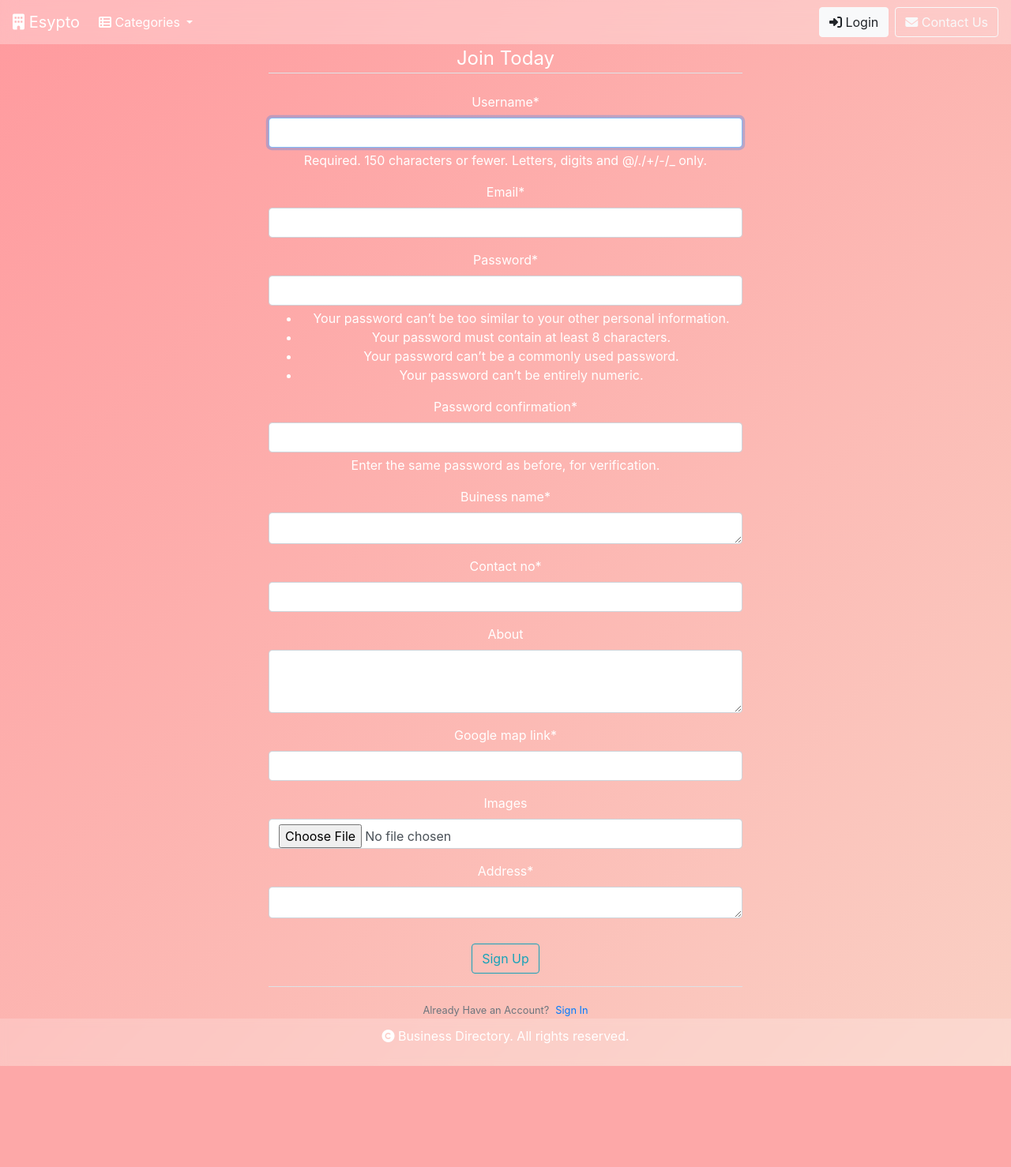
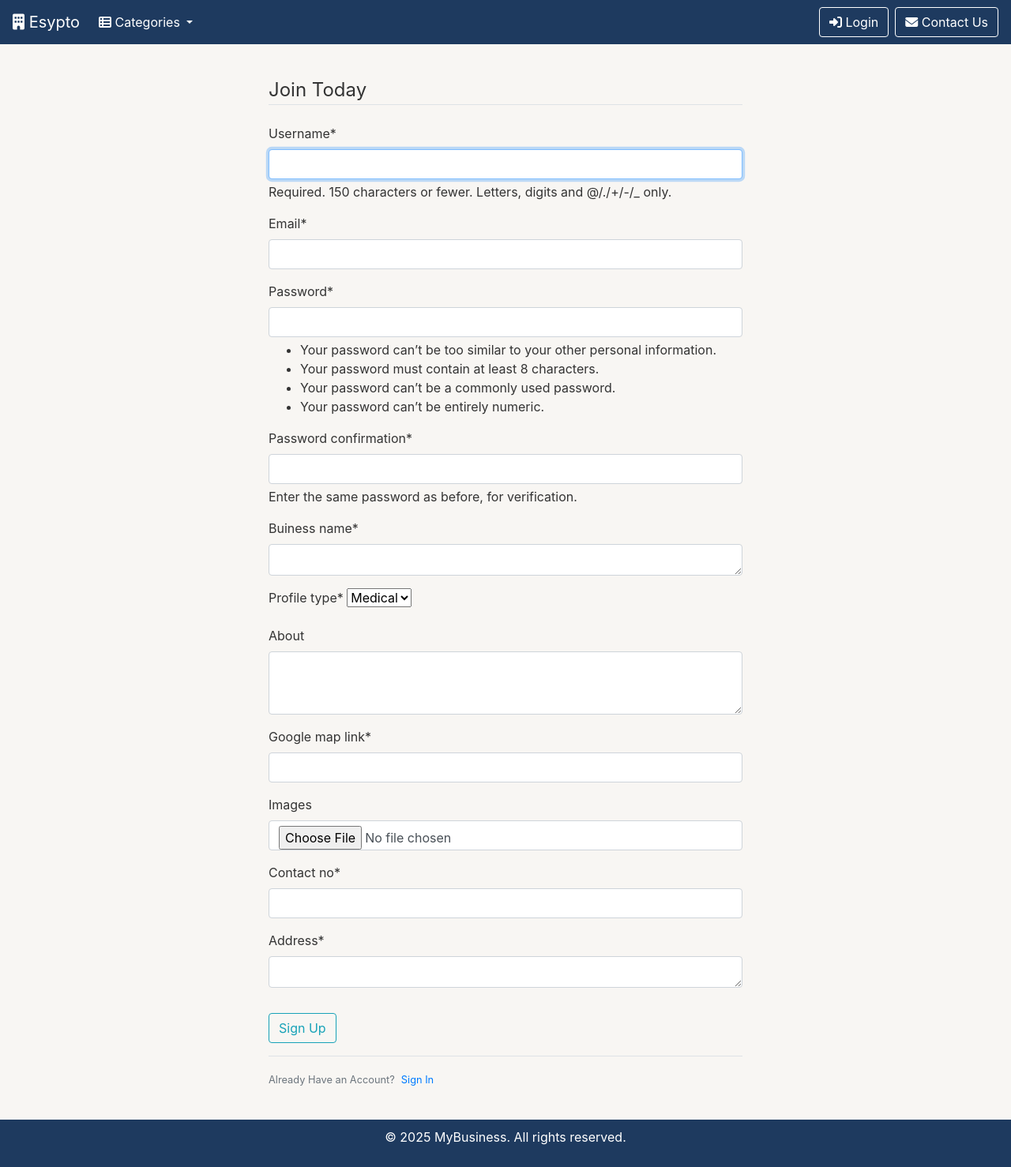
Before and after one commit to FawazMulla/BuissnessDirectory, a Django app: page /register/ in a window 1280 px wide. Shown: the whole page at 79% size. Before the commit the page ends 1350 px from the top, so only its background shows below. Run offline with Django 5.2, Linux system fonts and the light colour scheme; some libraries are stand-ins or nearby versions.

Commit message:
UpdateProfile
Made update profile and change theme

```diff
--- a/djangoproject/buisdict/templates/buisdict/base.html
+++ b/djangoproject/buisdict/templates/buisdict/base.html
@@ -13,36 +13,53 @@
 
     <style>
         body {
-            background: linear-gradient(135deg, #ff9a9e, #fad0c4);
-            color: #fff;
-            text-align: center;
+            background-color: #f8f6f3;
+            color: #333;
             min-height: 100vh;
             display: flex;
             flex-direction: column;
         }
+
         .navbar {
-            background: rgba(255, 255, 255, 0.3);
-            backdrop-filter: blur(10px);
+            background-color: #1e3a5f;
         }
-        .card {
-            background: rgba(255, 255, 255, 0.9);
-            color: #333;
-            border-radius: 10px;
-            padding: 20px;
+
+        .navbar-brand, .navbar-nav .nav-link, .navbar-toggler-icon {
+            color: #ffffff !important;
         }
+
+        .navbar .btn {
+            color: #fff;
+        }
+
+        .btn-outline-light {
+            border-color: #ffffff;
+        }
+
         .content {
             flex: 1;
+            padding: 40px 0;
             display: flex;
+            justify-content: center;
             align-items: center;
-            justify-content: center;
         }
+
+        .card {
+            background-color: #ffffff;
+            border: none;
+            border-radius: 15px;
+            box-shadow: 0 0 20px rgba(0, 0, 0, 0.1);
+            padding: 30px;
+            max-width: 900px;
+            width: 100%;
+        }
+
         footer {
-            background: rgba(255, 255, 255, 0.2);
-            backdrop-filter: blur(5px);
+            background-color: #1e3a5f;
+            color: #fff;
             padding: 10px 0;
             text-align: center;
         }
-
     </style>
 
     {% block extra_css %}{% endblock %}
@@ -50,15 +67,15 @@
 <body>
 
 <!-- Navbar -->
-<nav class="navbar navbar-expand-lg navbar-light">
-    <a class="navbar-brand text-white" href="{% url 'index' %}"><i class="fas fa-building"></i> Esypto</a>
+<nav class="navbar navbar-expand-lg navbar-dark">
+    <a class="navbar-brand" href="{% url 'index' %}"><i class="fas fa-building"></i> Esypto</a>
     <button class="navbar-toggler" type="button" data-toggle="collapse" data-target="#navbarNav" aria-controls="navbarNav" aria-expanded="false" aria-label="Toggle navigation">
         <span class="navbar-toggler-icon"></span>
     </button>
     <div class="collapse navbar-collapse" id="navbarNav">
         <ul class="navbar-nav mr-auto">
             <li class="nav-item dropdown">
-                <a class="nav-link dropdown-toggle text-white" href="#" id="navbarDropdown" role="button" data-toggle="dropdown" aria-haspopup="true" aria-expanded="false">
+                <a class="nav-link dropdown-toggle" href="#" id="navbarDropdown" role="button" data-toggle="dropdown" aria-haspopup="true" aria-expanded="false">
                     <i class="fas fa-th-list"></i> Categories
                 </a>
                 <div class="dropdown-menu">
@@ -68,17 +85,20 @@
                 </div>
             </li>
         </ul>
-        <a class="btn btn-light mr-2" href="{% url 'login' %}"><i class="fas fa-sign-in-alt"></i> Login</a>
-        <a class="btn btn-outline-light" href="{% url 'contact'%}"><i class="fas fa-envelope"></i> Contact Us</a>
+        <a class="btn btn-outline-light mr-2" href="{% url 'login' %}"><i class="fas fa-sign-in-alt"></i> Login</a>
+        <a class="btn btn-outline-light" href="{% url 'contact' %}"><i class="fas fa-envelope"></i> Contact Us</a>
     </div>
 </nav>
+
+<!-- Messages -->
 {% if messages %}
     {% for message in messages %}
-        <div class="alert alert-{{ message.tag }}">
+        <div class="alert alert-{{ message.tags }} text-center m-3">
             {{ message }}
         </div>
     {% endfor %}
 {% endif %}
+
 <!-- Main Content Block -->
 <div class="content container">
     {% block content %}{% endblock %}
@@ -86,7 +106,7 @@
 
 <!-- Footer -->
 <footer>
-    <p><i class="fas fa-copyright"></i> Business Directory. All rights reserved.</p>
+    <p>&copy; 2025 MyBusiness. All rights reserved.</p>
 </footer>
 
 <!-- Scripts -->
--- a/djangoproject/users/forms.py
+++ b/djangoproject/users/forms.py
@@ -1,7 +1,7 @@
 from django import forms
 from django.contrib.auth.models import User
 from django.contrib.auth.forms import UserCreationForm
-
+from . models import Profile
 
 class UserRegisterForm(UserCreationForm):
     email = forms.EmailField(required=True) #By Default it was True
@@ -23,6 +23,11 @@
         'style': 'width: 600px; height: 80px;'}),required=False)
     images = forms.ImageField(required=False)
     google_map_link = forms.URLField(required=True)
+    CATEGORY_CHOICES = [
+        ('medical', 'Medical'),
+        ('food', 'Food'),
+    ]
+    profile_type = forms.ChoiceField(choices=CATEGORY_CHOICES, required=True)
     class Meta:
         model = User
         fields = ['username',
@@ -30,7 +35,7 @@
                   'password1',
                   'password2',
                   'buiness_name',
-                  'contact_no',
+                  'profile_type',
                   'about',
                   'google_map_link',
                   'images'
@@ -44,3 +49,45 @@
         'rows': 2,
         'cols': 40,
         'style': 'width: 500px; height: 80px;'}),required=True)
+
+class UserUpdateForm(forms.ModelForm):
+    email = forms.EmailField()
+    class Meta:
+        model = User
+        fields = ['username',
+                  'email']
+
+class ProfileUpdateForm(forms.ModelForm):
+    contact_no = forms.RegexField(
+            regex=r'^\+?\d{7,15}$',  # Allows numbers with an optional '+' at the start
+            error_messages={'invalid': 'Enter a valid phone number (7-15 digits).'}
+        )
+    buiness_name = forms.CharField(widget=forms.Textarea(attrs={
+            'rows': 2,
+            'cols': 40,
+            'style': 'width: 600px; height: 40px;'}),required=True)
+    address = forms.CharField(widget=forms.Textarea(attrs={
+            'rows': 2,
+            'cols': 40,
+            'style': 'width: 600px; height: 40px;'}),required=True)
+    about = forms.CharField(widget=forms.Textarea(attrs={
+            'rows': 2,
+            'cols': 40,
+            'style': 'width: 600px; height: 80px;'}),required=False)
+    images = forms.ImageField(required=False)
+    google_map_link = forms.URLField(required=True)
+    CATEGORY_CHOICES = [
+            ('medical', 'Medical'),
+            ('food', 'Food'),
+        ]
+    profile_type = forms.ChoiceField(choices=CATEGORY_CHOICES, required=True)
+    class Meta:
+            model = Profile
+            fields = ['buiness_name',
+                    'profile_type',
+                    'about',
+                    'google_map_link',
+                    'images',
+                    'contact_no',
+                    'address'
+                    ]
--- a/djangoproject/users/urls.py
+++ b/djangoproject/users/urls.py
@@ -6,4 +6,5 @@
     path('register/', views.register, name='register'),  # Added register URL
     path('contact/', views.contactus, name='contact'),  # Added contact us URL
     path('explore/', views.explorer, name='explore'),  # Added explorer URL
+    path('update_info/',views.update_info, name='update_info')
 ]
--- a/djangoproject/users/views.py
+++ b/djangoproject/users/views.py
@@ -1,8 +1,9 @@
 from django.shortcuts import render,redirect
 from django.contrib import messages
 from django.core.mail import send_mail
-from .forms import UserRegisterForm
-from .forms import ContactUSForm
+from django.contrib.auth.decorators import login_required
+from users.forms import UserRegisterForm,UserUpdateForm,ProfileUpdateForm
+from users.forms import ContactUSForm
 from django.conf import settings
 from .models import Profile
 
@@ -18,8 +19,9 @@
                 address=form.cleaned_data['address'],
                 about=form.cleaned_data.get('about', ''),  # Optional field
                 google_map_link=form.cleaned_data['google_map_link'],
-                image=form.cleaned_data.get('image', None))
-
+                image=form.cleaned_data.get('image', None),
+                profile_type=form.cleaned_data['profile_type'],
+            )
             username = form.cleaned_data.get('username')
             messages.success(request,f'Your Account Created for username: {username} . You can login now')
             return redirect('login')
@@ -52,6 +54,26 @@
         form = ContactUSForm()
     return render(request,'users/contactus.html',{'form':form})
 
+@login_required
+def update_info(request):
+    if request.method == 'POST':
+        u_form = UserUpdateForm(request.POST,  request.FILES,instance=request.user)
+        p_form = ProfileUpdateForm(request.POST, request.FILES, instance=request.user.profile)
+        if u_form.is_valid() and p_form.is_valid():
+            u_form.save()
+            p_form.save()
+            messages.success(request, 'Your profile has been updated!')
+            return redirect('dashboard')
+    else:
+        u_form = UserUpdateForm(instance=request.user)
+        p_form = ProfileUpdateForm(instance=request.user.profile)
+
+    context = {
+        'u_form': u_form,
+        'p_form': p_form
+    }
+    return render(request, 'users/update_info.html', context)
+
 def explorer(request):
     explore_list = Profile.objects.all()
     return render(request,'users/explore.html',
```
Also changed, not shown: djangoproject/buisdict/templates/buisdict/dashboard.html (+19 -121 lines), djangoproject/users/models.py (+11 -1 lines), djangoproject/users/templates/users/update_info.html (added, +20 -0 lines), djangoproject/db.sqlite3, djangoproject/media/images_uploaded/chingrill.jpg (added), djangoproject/users/migrations/0004_profile_profile_type.py (added), djangoproject/users/migrations/0005_alter_profile_image.py (added).
